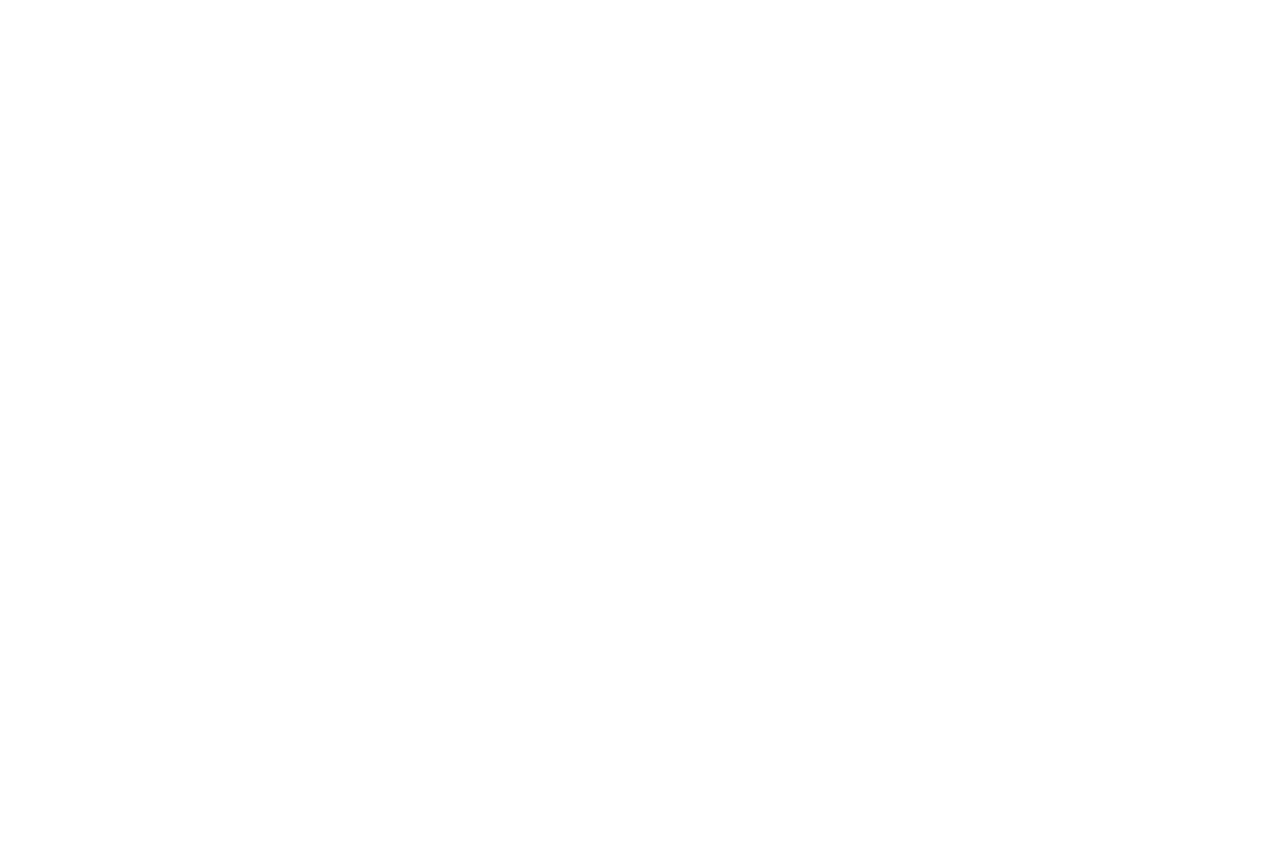
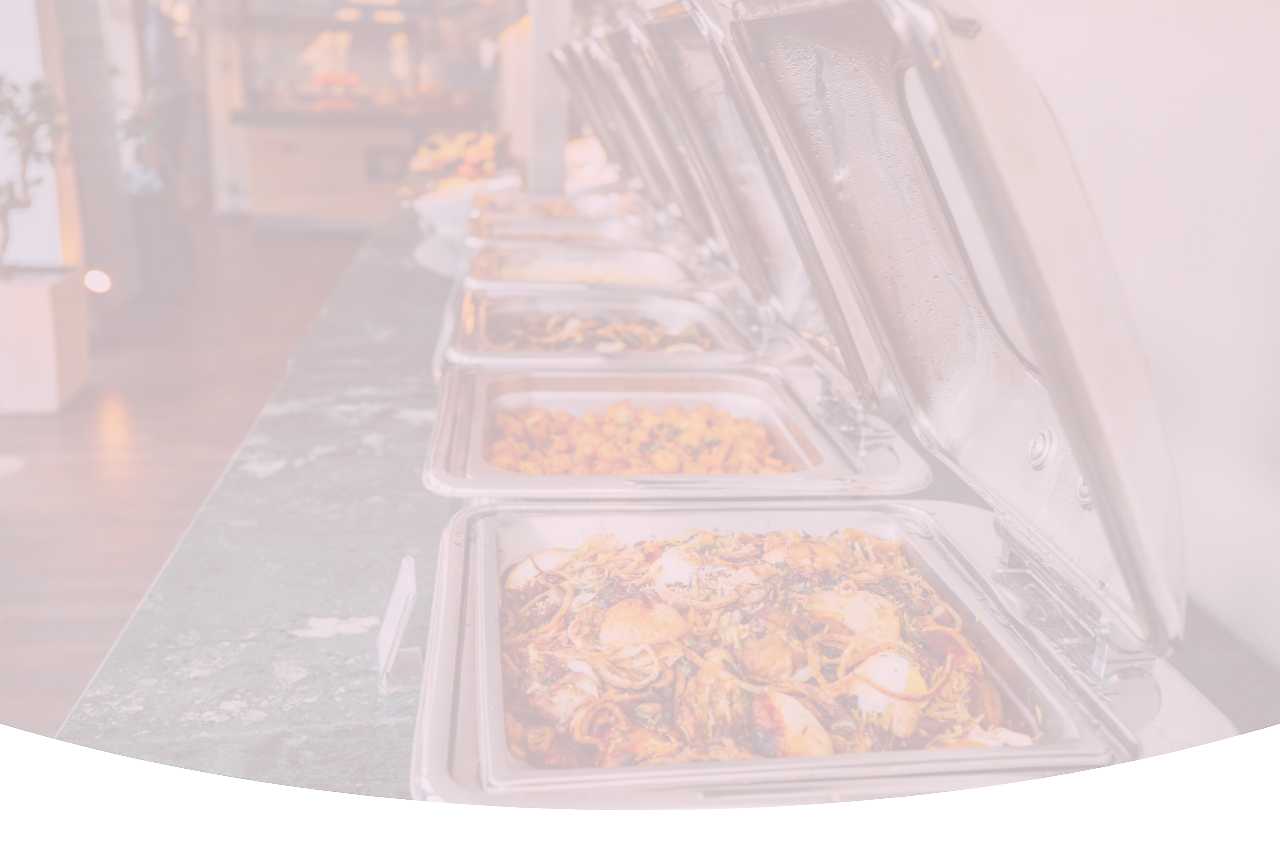
Before and after one commit to rastislav-domanisky/VIAC-frontend-assigment, a React (Create React App) app: page / in a window 1280 px wide. Shown: the top 848 px of the page. Before the commit the page ends 800 px from the top, so only its background shows below. Built offline with nearby package versions, Linux system fonts and the light colour scheme.

Commit message:
added SectionMain to HomeScreen

```diff
--- a/src/views/HomeScreen/HomeScreen.js
+++ b/src/views/HomeScreen/HomeScreen.js
@@ -1,10 +1,18 @@
 import React from 'react';
 import "./HomeScreen.scss";
+
+import bg1 from "../../assets/gallery/galeria-4.jpg";
 
 const HomeScreen = () => {
     return (
         <div className="HomeScreen">
+            <div className="SectionMain" style={{
+                backgroundImage: "url('" + bg1 + "')",
+            }} >
+            <div className="bgColor">
 
+            </div>
+            </div>
         </div>
     );
 }
--- a/src/views/HomeScreen/HomeScreen.scss
+++ b/src/views/HomeScreen/HomeScreen.scss
@@ -2,4 +2,20 @@
     width: 100%;
     min-height: 100vh;
     box-sizing: border-box;
+
+    .SectionMain {
+        box-sizing: border-box;
+        width: 100%;
+        height: 900px;
+        -webkit-clip-path: ellipse(87% 53% at 50% 37%);
+        clip-path: ellipse(87% 53% at 50% 37%);
+        background-repeat: no-repeat;
+        background-size: cover;
+
+        .bgColor {
+            width: 100%;
+            height: 100%;
+            background: rgba($color: #f9e8eb, $alpha: 0.8);
+        }
+    }
 }
```
